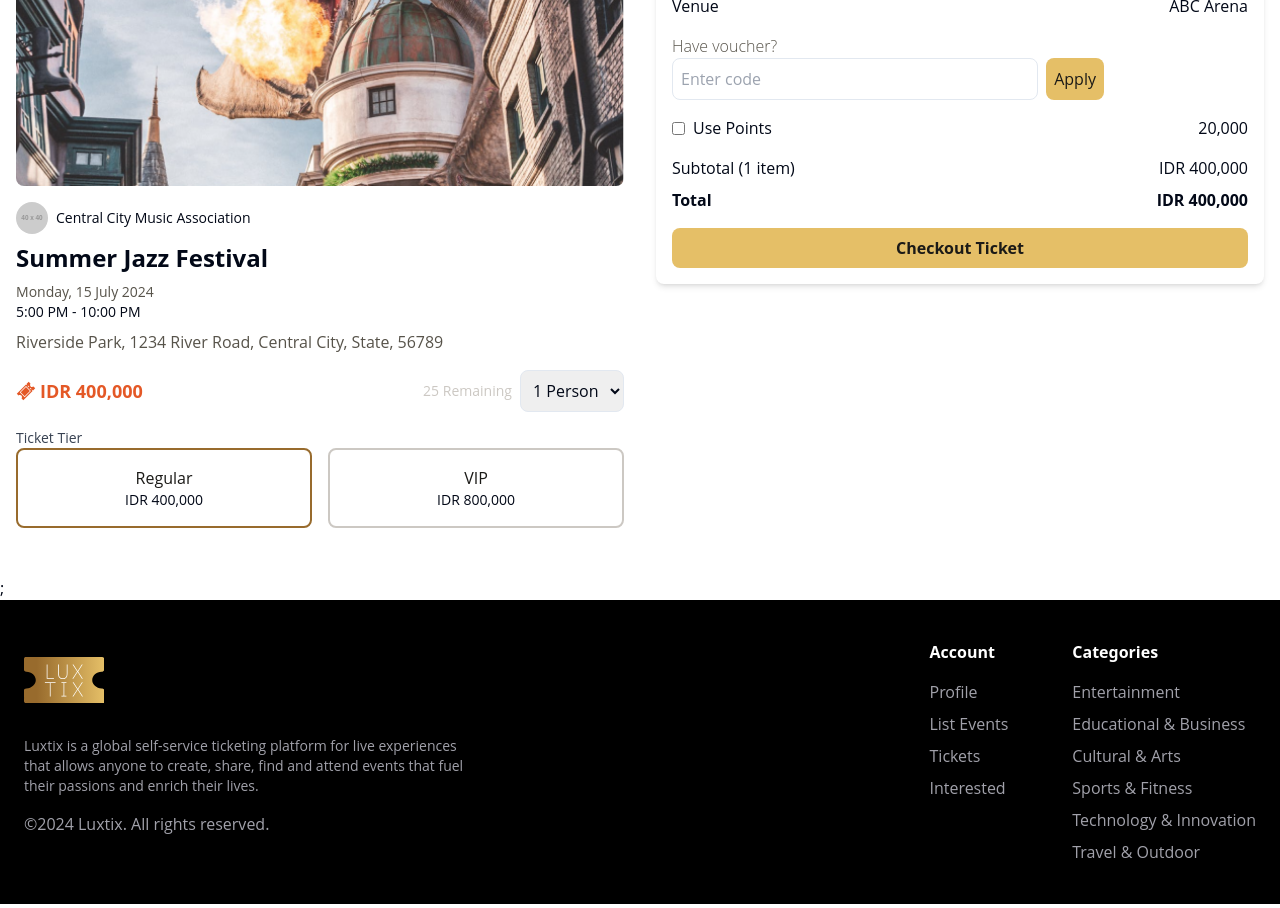
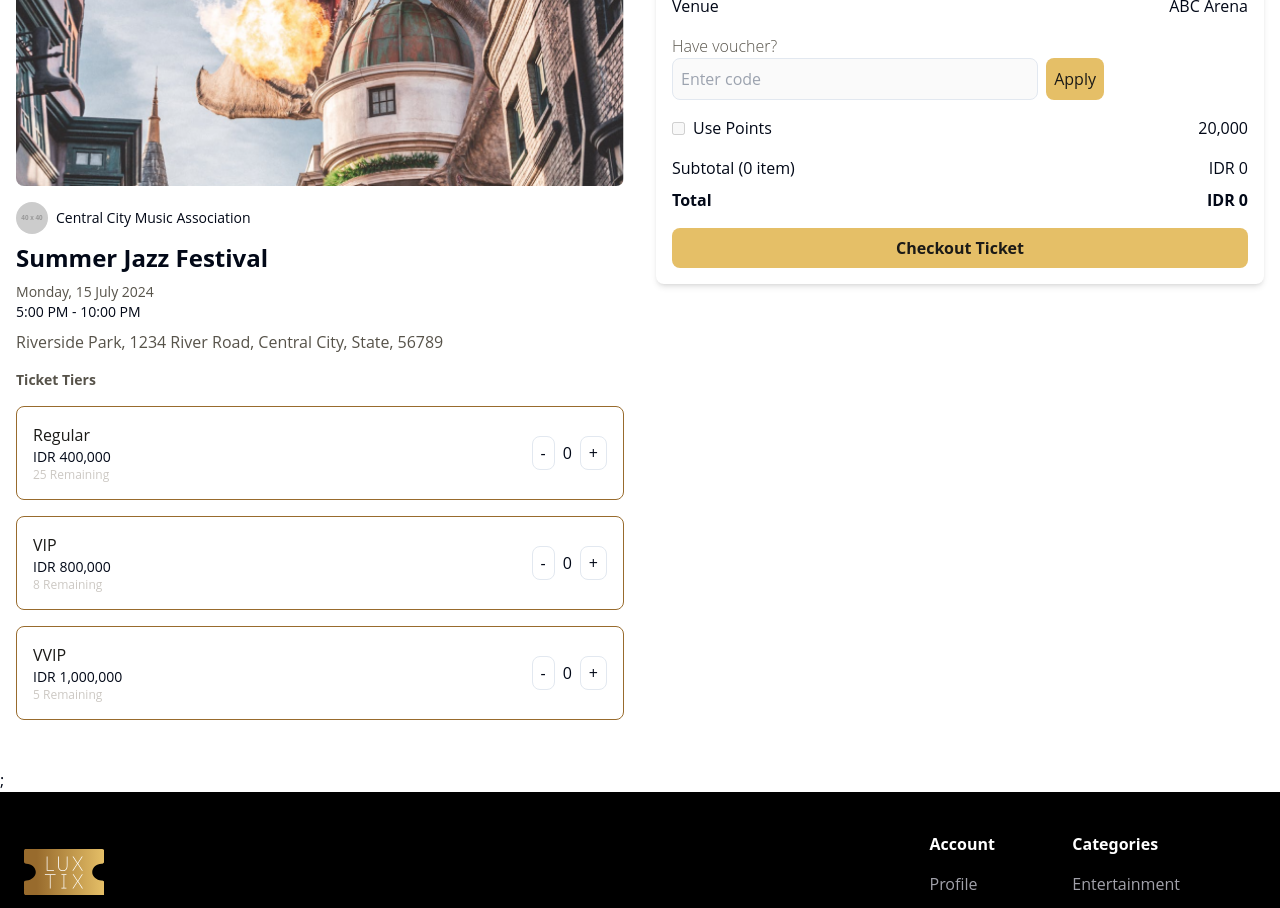
Before and after one commit to Luxtix/DTI-Frontend, a Next.js app: page /events/1/transactions in a window 1280 px wide. Shown: the part 380-1288 px from the top of the page. Built offline with nearby package versions, Linux system fonts and the light colour scheme.

Commit message:
fix(jacob) change ticket tier and buy button

```diff
--- a/app/events/[id]/[transaction]/_components/Transaction/index.tsx
+++ b/app/events/[id]/[transaction]/_components/Transaction/index.tsx
@@ -3,10 +3,9 @@
 import eventCardItems from "@/utils/eventCardItems";
 import Image from "next/image";
 import Link from "next/link";
-import { ChangeEvent, useEffect, useState } from "react";
+import { useEffect, useState } from "react";
 import { useParams, useRouter } from "next/navigation";
 import { AiOutlineArrowLeft } from "react-icons/ai";
-import { GiTicket } from "react-icons/gi";
 import { usePurchasedEvents } from "@/contexts/PurchasedEventsContext";
 import { EventType } from "@/types/event";
 
@@ -18,11 +17,9 @@ function Transaction() {
     (event: EventType) => event.id === Number(id)
   );
 
-  const [ticketTier, setTicketTier] = useState<string>("Regular");
-  const initialPrice =
-    ticketTier === "VIP" ? event?.vipPrice || 0 : event?.price || 0;
-  const [people, setPeople] = useState<number>(1);
-  const [subtotal, setSubtotal] = useState<number>(initialPrice * people);
+  const [regularTickets, setRegularTickets] = useState<number>(0);
+  const [vipTickets, setVipTickets] = useState<number>(0);
+  const [vvipTickets, setVvipTickets] = useState<number>(0);
   const [voucherApplied, setVoucherApplied] = useState<boolean>(false);
   const [pointsUsed, setPointsUsed] = useState<boolean>(false);
   const [voucherCode, setVoucherCode] = useState<string>("");
@@ -36,23 +33,29 @@ function Transaction() {
   }
 
   useEffect(() => {
-    setSubtotal(initialPrice * people);
-  }, [ticketTier, people]);
-
-  useEffect(() => {
     if (voucherApplied) {
       alert("Voucher successfully applied!");
     }
   }, [voucherApplied]);
 
-  const handlePeopleChange = (e: ChangeEvent<HTMLSelectElement>) => {
-    const selectedPeople = Number(e.target.value);
-    setPeople(selectedPeople);
-    setSubtotal(initialPrice * selectedPeople);
+  const handleIncreaseTickets = (type: string) => {
+    if (type === "Regular" && regularTickets < event.quota) {
+      setRegularTickets(regularTickets + 1);
+    } else if (type === "VIP" && vipTickets < event.vipQuota) {
+      setVipTickets(vipTickets + 1);
+    } else if (type === "VVIP" && vvipTickets < event.vvipQuota) {
+      setVvipTickets(vvipTickets + 1);
+    }
   };
 
-  const handleTicketTierChange = (tier: string) => {
-    setTicketTier(tier);
+  const handleDecreaseTickets = (type: string) => {
+    if (type === "Regular" && regularTickets > 0) {
+      setRegularTickets(regularTickets - 1);
+    } else if (type === "VIP" && vipTickets > 0) {
+      setVipTickets(vipTickets - 1);
+    } else if (type === "VVIP" && vvipTickets > 0) {
+      setVvipTickets(vvipTickets - 1);
+    }
   };
 
   const handleApplyVoucher = () => {
@@ -76,11 +79,24 @@ function Transaction() {
 
   const handleCheckout = () => {
     if (event) {
+      const totalTickets = regularTickets + vipTickets + vvipTickets;
+      if (totalTickets === 0 && event.price !== 0) {
+        alert("Ticket quantity must be at least 1");
+        return;
+      }
       addPurchasedEvent(event);
       router.push("/order-success");
     }
   };
 
+  const regularPrice = event.price || 0;
+  const vipPrice = event.vipPrice || 0;
+  const vvipPrice = event.vvipPrice || 0;
+
+  const subtotal =
+    regularTickets * regularPrice +
+    vipTickets * vipPrice +
+    vvipTickets * vvipPrice;
   const totalDiscount =
     (voucherApplied ? voucherDiscount : 0) + (pointsUsed ? pointsDiscount : 0);
   const total = subtotal - totalDiscount;
@@ -124,57 +140,90 @@ function Transaction() {
               </div>
               <p className="text-sm sm:text-md">{event.time}</p>
               <p className="mt-2 text-luxtix-8">{event.location}</p>
-              <div className="flex justify-between items-center mt-4">
-                <span className="text-sm font-bold text-luxtix-3 sm:text-lg">
-                  <div className="flex flex-row flex-center">
-                    <GiTicket size={20} className="mr-1" />
-                    {initialPrice === 0
-                      ? "Free"
-                      : `IDR ${initialPrice.toLocaleString()}`}
+              <div className="mt-4">
+                <label className="block text-sm font-bold text-luxtix-8 pb-4">
+                  Ticket Tiers
+                </label>
+                <div className="space-y-4">
+                  <div className="flex items-center justify-between border border-luxtix-5 rounded-lg p-4">
+                    <div className="flex flex-col">
+                      <span className="text-luxtix-1">Regular</span>
+                      <span className="text-sm">{`IDR ${regularPrice.toLocaleString()}`}</span>
+                      <span className="text-xs text-luxtix-7">{`${
+                        event.quota - regularTickets
+                      } Remaining`}</span>
                     </div>
-                </span>
                     <div className="flex items-center">
-                  <span className="text-xs sm:text-sm text-luxtix-7">
-                    {event.quota} Remaining
-                  </span>
-                  <select
-                    className="ml-2 p-2 border rounded-lg"
-                    value={people}
-                    onChange={handlePeopleChange}
+                      <button
+                        className="px-2 py-1 border rounded-lg"
+                        onClick={() => handleDecreaseTickets("Regular")}
+                        disabled={regularTickets === 0}
                       >
-                    <option value={1}>1 Person</option>
-                    <option value={2}>2 Person</option>
-                    <option value={3}>3 Person</option>
-                    <option value={4}>4 Person</option>
-                  </select>
+                        -
+                      </button>
+                      <span className="mx-2">{regularTickets}</span>
+                      <button
+                        className="px-2 py-1 border rounded-lg"
+                        onClick={() => handleIncreaseTickets("Regular")}
+                        disabled={regularTickets >= event.quota}
+                      >
+                        +
+                      </button>
                     </div>
                   </div>
-              <div className="mt-4">
-                <label className="block text-sm font-medium text-gray-700">
-                  Ticket Tier
-                </label>
-                <div className="flex space-x-4">
-                  <div
-                    onClick={() => handleTicketTierChange("Regular")}
-                    className={`flex-1 p-4 border-2 rounded-lg cursor-pointer flex flex-col items-center ${
-                      ticketTier === "Regular"
-                        ? "border-luxtix-5"
-                        : "border-luxtix-7"
-                    }`}
+                  <div className="flex items-center justify-between border border-luxtix-5 rounded-lg p-4">
+                    <div className="flex flex-col">
+                      <span className="text-luxtix-1">VIP</span>
+                      <span className="text-sm">
+                        {`IDR ${vipPrice.toLocaleString()}`}
+                      </span>
+                      <span className="text-xs text-luxtix-7">{`${
+                        event.vipQuota - vipTickets
+                      } Remaining`}</span>
+                    </div>
+                    <div className="flex items-center">
+                      <button
+                        className="px-2 py-1 border rounded-lg"
+                        onClick={() => handleDecreaseTickets("VIP")}
+                        disabled={vipTickets === 0}
                       >
-                    <span className="text-luxtix-1">Regular</span>
-                    <span className="text-sm">{`IDR ${event?.price?.toLocaleString()}`}</span>
+                        -
+                      </button>
+                      <span className="mx-2">{vipTickets}</span>
+                      <button
+                        className="px-2 py-1 border rounded-lg"
+                        onClick={() => handleIncreaseTickets("VIP")}
+                        disabled={vipTickets >= event.vipQuota}
+                      >
+                        +
+                      </button>
                     </div>
-                  <div
-                    onClick={() => handleTicketTierChange("VIP")}
-                    className={`flex-1 p-4 border-2 rounded-lg cursor-pointer flex flex-col items-center ${
-                      ticketTier === "VIP"
-                        ? "border-luxtix-5"
-                        : "border-luxtix-7"
-                    }`}
+                  </div>
+                  <div className="flex items-center justify-between border border-luxtix-5 rounded-lg p-4">
+                    <div className="flex flex-col">
+                      <span className="text-luxtix-1">VVIP</span>
+                      <span className="text-sm">{`IDR ${vvipPrice.toLocaleString()}`}</span>
+                      <span className="text-xs text-luxtix-7">{`${
+                        event.vvipQuota - vvipTickets
+                      } Remaining`}</span>
+                    </div>
+                    <div className="flex items-center">
+                      <button
+                        className="px-2 py-1 border rounded-lg"
+                        onClick={() => handleDecreaseTickets("VVIP")}
+                        disabled={vvipTickets === 0}
                       >
-                    <span className="text-luxtix-1">VIP</span>
-                    <span className="text-sm">{`IDR ${event?.vipPrice?.toLocaleString()}`}</span>
+                        -
+                      </button>
+                      <span className="mx-2">{vvipTickets}</span>
+                      <button
+                        className="px-2 py-1 border rounded-lg"
+                        onClick={() => handleIncreaseTickets("VVIP")}
+                        disabled={vvipTickets >= event.vvipQuota}
+                      >
+                        +
+                      </button>
+                    </div>
                   </div>
                 </div>
               </div>
@@ -212,12 +261,12 @@ function Transaction() {
                       placeholder="Enter code"
                       value={voucherCode}
                       onChange={(e) => setVoucherCode(e.target.value)}
-                      disabled={voucherApplied || initialPrice === 0}
+                      disabled={voucherApplied || total === 0}
                     />
                     <button
                       className="btn-anim ml-2 p-2 bg-luxtix-6 text-luxtix-1 hover:bg-luxtix-2 rounded-lg cursor-pointer"
                       onClick={handleApplyVoucher}
-                      disabled={voucherApplied || initialPrice === 0}
+                      disabled={voucherApplied || total === 0}
                     >
                       Apply
                     </button>
@@ -242,27 +291,28 @@ function Transaction() {
                   className="mr-2"
                   checked={pointsUsed}
                   onChange={handleUsePoints}
-                  disabled={initialPrice === 0}
+                  disabled={total === 0}
                 />
                 <label htmlFor="usePoints">Use Points</label>
                 <span className="ml-auto">20,000</span>
               </div>
               <div className="flex justify-between mb-2">
                 <span>
-                  Subtotal ({people} item{people > 1 ? "s" : ""})
+                  Subtotal ({regularTickets + vipTickets + vvipTickets} item
+                  {regularTickets + vipTickets + vvipTickets > 1 ? "s" : ""})
                 </span>
                 <span>{`IDR ${subtotal.toLocaleString()}`}</span>
               </div>
               {voucherApplied && (
                 <div className="flex justify-between mb-2">
                   <span>Referral Voucher</span>
-                  <span>-{`IDR ${voucherDiscount.toLocaleString()}`}</span>
+                  <span>{`-IDR ${voucherDiscount.toLocaleString()}`}</span>
                 </div>
               )}
               {pointsUsed && (
                 <div className="flex justify-between mb-2">
                   <span>Points</span>
-                  <span>-{`IDR ${pointsDiscount.toLocaleString()}`}</span>
+                  <span>{`-IDR ${pointsDiscount.toLocaleString()}`}</span>
                 </div>
               )}
               <div className="flex justify-between font-bold mb-4">
--- a/utils/eventCardItems.ts
+++ b/utils/eventCardItems.ts
@@ -14,6 +14,7 @@ const eventCardItems = [
       "Set against the backdrop of the city's picturesque riverside park, the Summer Jazz Festival offers more than just music. As the sun sets and the stars begin to twinkle, the ambiance becomes magical, creating an unforgettable night. Whether you're a longtime jazz aficionado or a newcomer to the genre, this festival promises a night of great music, delicious food, and wonderful company. Don't miss out on this extraordinary celebration of jazz!",
     price: 400000,
     vipPrice: 800000,
+    vvipPrice: 1000000,
     interested: 14,
     category: "Entertainment",
     type: "Offline",
@@ -26,6 +27,7 @@ const eventCardItems = [
     },
     quota: 25,
     vipQuota: 8,
+    vvipQuota: 5,
   },
   {
     id: 2,
@@ -40,6 +42,7 @@ const eventCardItems = [
       "Set in the heart of the city’s central park, the Autumn Food Fair is not just about food, but also about community. Live music, family-friendly activities, and an overall festive atmosphere make this event a perfect outing for families, friends, and food lovers. Don't miss out on this feast for the senses!",
     price: 0,
     vipPrice: 0,
+    vvipPrice: 1000000,
     interested: 42,
     category: "Entertainment",
     type: "Offline",
@@ -52,6 +55,7 @@ const eventCardItems = [
     },
     quota: 25,
     vipQuota: 8,
+    vvipQuota: 5,
   },
   {
     id: 3,
@@ -66,6 +70,7 @@ const eventCardItems = [
       "Held at the state-of-the-art City Convention Center, this event provides a platform for knowledge exchange, collaboration, and inspiration. Whether you are a tech professional, a startup founder, or simply passionate about technology, the Tech Innovators Conference is the place to be.",
     price: 1200000,
     vipPrice: 8000000,
+    vvipPrice: 10000000,
     interested: 28,
     category: "Technology & Innovation",
     type: "Offline",
@@ -79,6 +84,7 @@ const eventCardItems = [
     },
     quota: 25,
     vipQuota: 8,
+    vvipQuota: 5,
   },
   {
     id: 4,
@@ -93,6 +99,7 @@ const eventCardItems = [
       "Proceeds from the Winter Wonderland Gala support local charities, making this event not only a night of elegance and fun but also a chance to give back to the community. Join us for an unforgettable night of celebration and philanthropy.",
     price: 500000,
     vipPrice: 1000000,
+    vvipPrice: 2000000,
     interested: 35,
     category: "Arts & Culture",
     type: "Offline",
@@ -105,6 +112,7 @@ const eventCardItems = [
     },
     quota: 25,
     vipQuota: 8,
+    vvipQuota: 5,
   },
   {
     id: 5,
@@ -119,6 +127,7 @@ const eventCardItems = [
       "Held at the picturesque Riverside Art Gallery, the Spring Art Exhibition is a must-visit for art enthusiasts and collectors. Enjoy a day surrounded by beautiful art, inspiring conversations, and the blossoming spirit of spring.",
     price: 150000,
     vipPrice: 300000,
+    vvipPrice: 1000000,
     interested: 22,
     category: "Arts & Culture",
     type: "Online",
@@ -131,6 +140,7 @@ const eventCardItems = [
     },
     quota: 25,
     vipQuota: 8,
+    vvipQuota: 5,
   },
   {
     id: 6,
@@ -145,6 +155,7 @@ const eventCardItems = [
       "Join us for a day of fitness, fun, and community spirit. The City Marathon also includes post-race celebrations with food, music, and awards for top finishers. Lace up your running shoes and be part of this exhilarating event!",
     price: 300000,
     vipPrice: 200000,
+    vvipPrice: 1000000,
     interested: 60,
     category: "Sports & Fitness",
     type: "Offline",
@@ -157,6 +168,7 @@ const eventCardItems = [
     },
     quota: 25,
     vipQuota: 8,
+    vvipQuota: 5,
   },
 ];
 
```
Also changed, not shown: types/event.d.ts (+6 -5 lines). Lines whose indentation alone changed are shown as unchanged.
